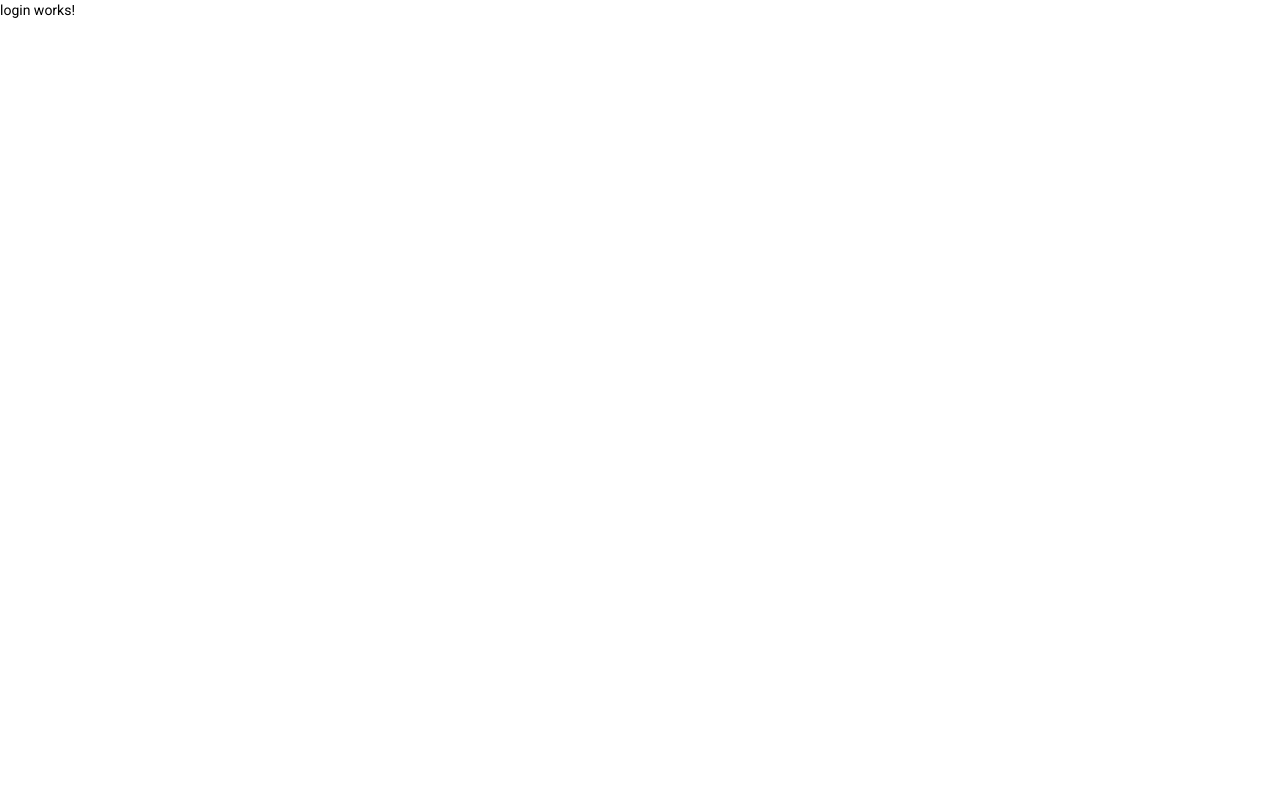
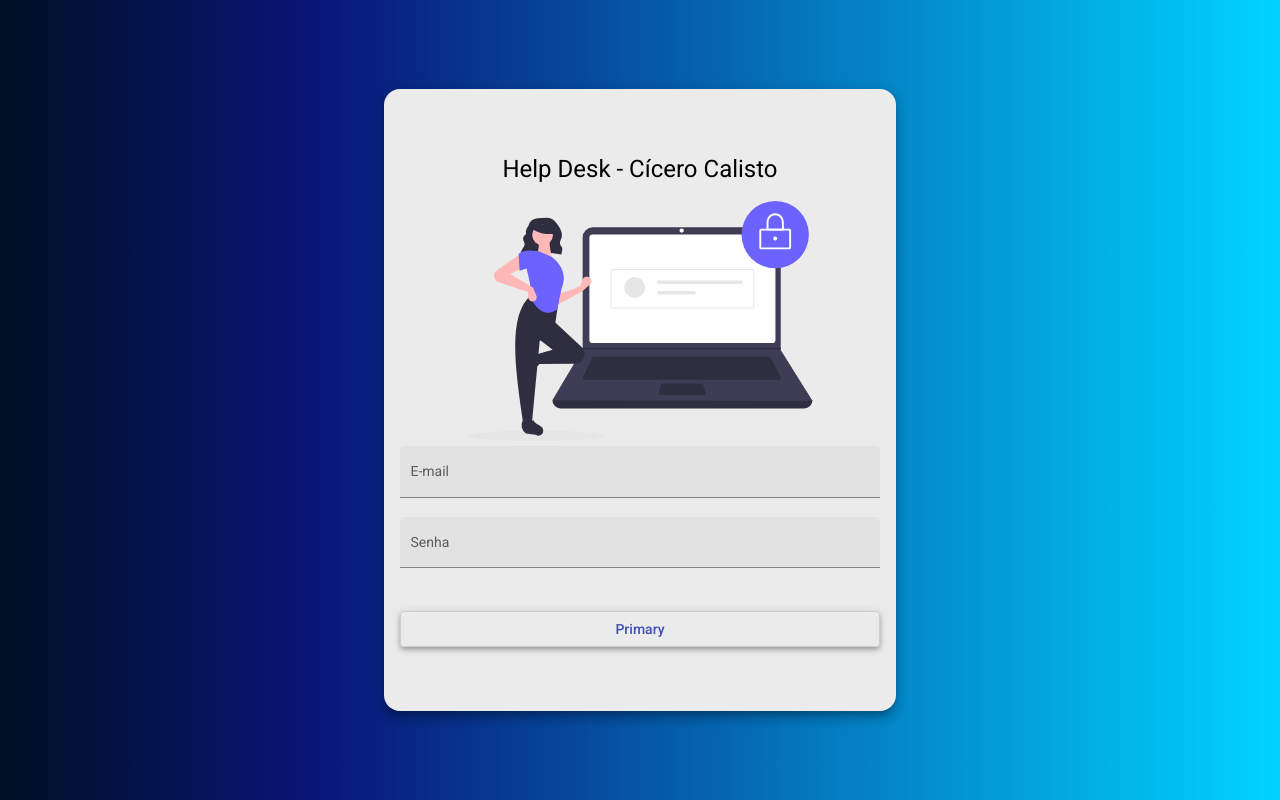
Before and after one commit to cicerocalisto97/helpdesk-front, an Angular app: page /login in a window 1280 px wide. Built offline with nearby package versions, Linux system fonts and the light colour scheme.

Commit message:
HTML e CSS para login

```diff
--- a/src/app/components/login/login.component.css
+++ b/src/app/components/login/login.component.css
@@ -0,0 +1,34 @@
+.container {
+    height: 100%;
+    background: linear-gradient(90deg, rgba(0,16,36,1) 0%, rgba(9,22,121,1) 25%, rgba(0,212,255,1) 100%);
+    display: flex;
+    align-items: center;
+    justify-content: center;
+}
+
+.form {
+    width: 30rem;
+    margin: auto;
+    background-color: rgb(235, 235, 235);
+    padding: 4rem 1rem;
+    border-radius: 1rem;
+}
+
+h1 {
+    width: 100%;
+    text-align: center;
+}
+
+img {
+    height: 15rem;
+    width: 100%;
+    margin: auto;
+}
+
+.full-width {
+    width: 100%;
+}
+
+button {
+    margin-top: 1.5rem;
+}
--- a/src/app/components/login/login.component.html
+++ b/src/app/components/login/login.component.html
@@ -1 +1,16 @@
-<p>login works!</p>
+<div class="container">
+    <form class="form mat-elevation-z8">
+        <h1>Help Desk - Cícero Calisto</h1>
+        <img src="assets/img/login-image.svg" alt="Imagem de Login">
+        <mat-form-field class="full-width" appearance="fill">
+          <mat-label>E-mail</mat-label>
+          <input matInput placeholder="Ex. fulado@mail.com">
+        </mat-form-field>
+
+        <mat-form-field class="full-width" appearance="fill">
+            <mat-label>Senha</mat-label>
+            <input type="password" matInput placeholder="Ex. 123">
+          </mat-form-field>
+        <button class="full-width mat-elevation-z4" mat-stroked-button color="primary">Primary</button>
+      </form>
+</div>
```
